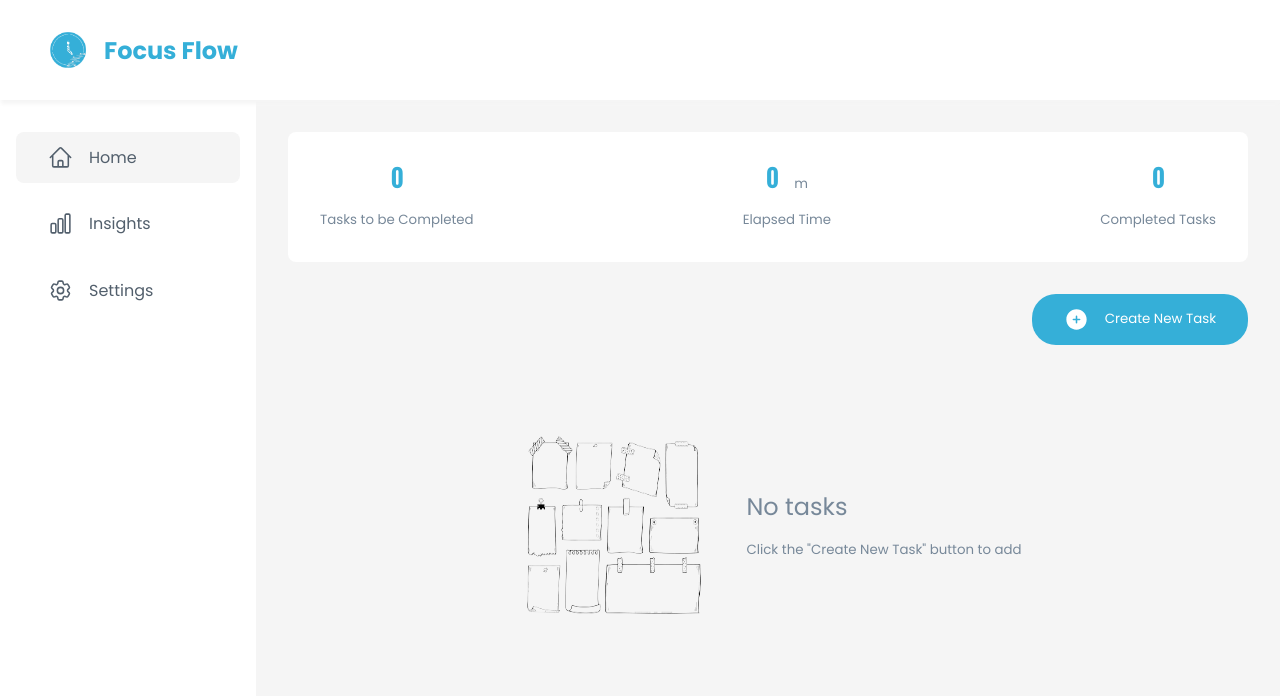
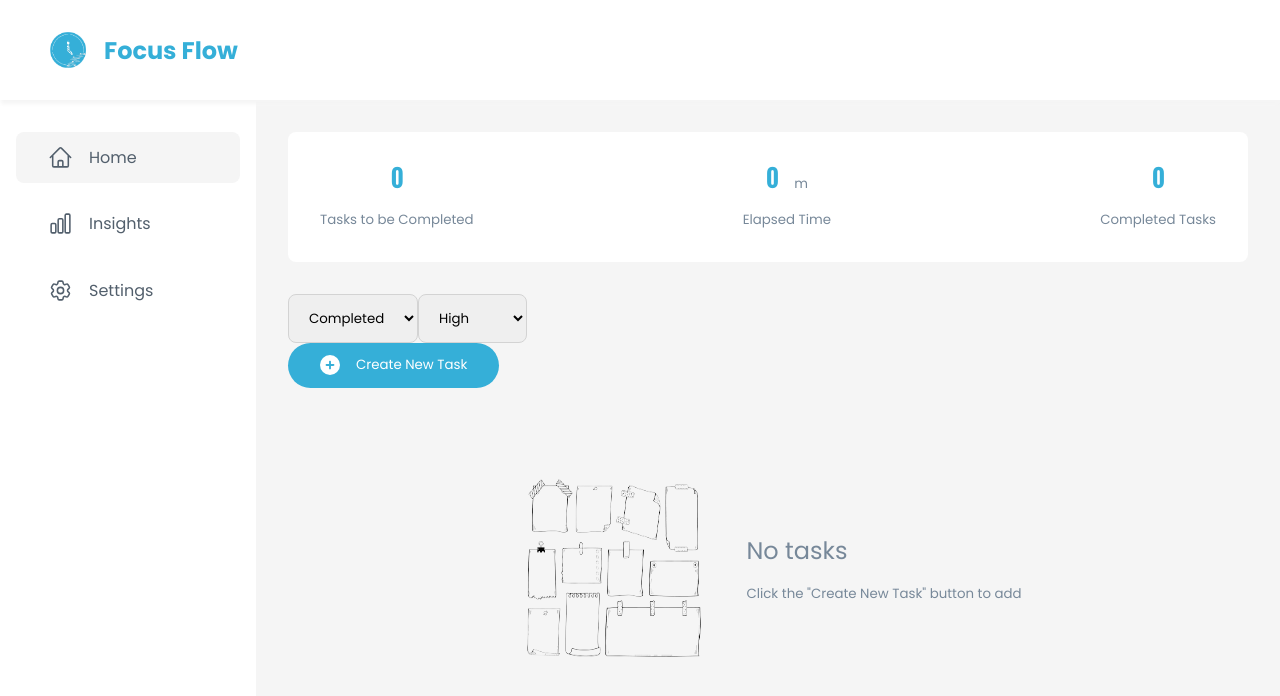
Before and after one commit to NeeshuSharmaa/focusFlow, a React (Vite) app: page / in a window 1280 px wide. Shown: the top 696 px of the page. Built offline with nearby package versions, Linux system fonts and the light colour scheme.

Commit message:
feat: taskCompleted, durationSaved, persist tasks

```diff
--- a/src/features/tasksSlice.jsx
+++ b/src/features/tasksSlice.jsx
@@ -10,6 +10,12 @@ const tasksSlice = createSlice({
   reducers: {
     createdNewTask: (state, action) => {
       state.allTasks = [...state.allTasks, action.payload.task];
+      // localStorage.setItem(
+      //   "tasks",
+      //   JSON.stringify([...state.allTasks, action.payload.task])
+      // );
+
+      localStorage.setItem("tasks", JSON.stringify(state.allTasks));
     },
     pomodoroMode: (state) => {
       state.isPomodoro = true;
@@ -17,10 +23,40 @@ const tasksSlice = createSlice({
     stopwatchMode: (state) => {
       state.isPomodoro = false;
     },
+    taskCompleted: (state, action) => {
+      const updatedTasks = state.allTasks.map((task) =>
+        task.id === action.payload.id
+          ? { ...task, completed: !task.completed }
+          : task
+      );
+
+      state.allTasks = updatedTasks;
+      localStorage.setItem("tasks", JSON.stringify(state.allTasks));
+    },
+    durationSaved: (state, { payload }) => {
+      const duration = state.isPomodoro
+        ? 25 * 60 - payload.currentTime
+        : payload.currentTime;
+      const updatedTasks = state.allTasks.map((task) =>
+        task.id === payload.id
+          ? task.elapsedTime
+            ? { ...task, elapsedTime: duration + task.elapsedTime }
+            : { ...task, elapsedTime: duration }
+          : task
+      );
+
+      state.allTasks = updatedTasks;
+      localStorage.setItem("tasks", JSON.stringify(state.allTasks));
+    },
   },
 });
 
 export default tasksSlice.reducer;
 
-export const { createdNewTask, pomodoroMode, stopwatchMode } =
-  tasksSlice.actions;
+export const {
+  createdNewTask,
+  pomodoroMode,
+  stopwatchMode,
+  taskCompleted,
+  durationSaved,
+} = tasksSlice.actions;
--- a/src/pages/home/Home.jsx
+++ b/src/pages/home/Home.jsx
@@ -6,6 +6,8 @@ import Task from "./components/task/Task";
 import TaskModal from "./components/taskModal/TaskModal";
 
 import "./Home.css";
+import { FontAwesomeIcon } from "@fortawesome/react-fontawesome";
+import { faCirclePlus } from "@fortawesome/free-solid-svg-icons";
 
 export default function Home() {
   const [showTaskModal, setShowTaskModal] = useState(false);
@@ -15,24 +17,27 @@ export default function Home() {
   return (
     <div className="home">
       <SummaryOnHome tasks={tasks} />
-      <button className="primary-btn" onClick={() => setShowTaskModal(true)}>
-        <svg
-          xmlns="http://www.w3.org/2000/svg"
-          viewBox="0 0 24 24"
-          fill="currentColor"
-          className="w-6 h-6"
-          height="25"
-          width="25"
-        >
-          <path
-            fillRule="evenodd"
-            d="M12 2.25c-5.385 0-9.75 4.365-9.75 9.75s4.365 9.75 9.75 9.75 9.75-4.365 9.75-9.75S17.385 2.25 12 2.25zM12.75 9a.75.75 0 00-1.5 0v2.25H9a.75.75 0 000 1.5h2.25V15a.75.75 0 001.5 0v-2.25H15a.75.75 0 000-1.5h-2.25V9z"
-            clipRule="evenodd"
-          />
-        </svg>
-
-        <span>Create New Task</span>
-      </button>
+      <div className="flex-row-jb">
+        <div className="filters-home">
+          <select>
+            <option value="completed">Completed</option>
+            <option value="pending">Pending</option>
+            <option value="both">Both</option>
+            <span className="select-placeholder">By Priority</span>
+          </select>
+          <select>
+            <option value="high">High</option>
+            <option value="medium">Medium</option>
+            <option value="low"> Low</option>
+            <option value="none">None</option>
+            <span className="select-placeholder">By Priority</span>
+          </select>
+        </div>
+        <button className="primary-btn" onClick={() => setShowTaskModal(true)}>
+          <FontAwesomeIcon icon={faCirclePlus} className="fa-icon" />
+          <span>Create New Task</span>
+        </button>
+      </div>
 
       {!!tasks.length && (
         <section className="tasks-list">
--- a/src/pages/home/components/task/Task.jsx
+++ b/src/pages/home/components/task/Task.jsx
@@ -4,13 +4,17 @@ import "./Task.css";
 import { useDispatch } from "react-redux";
 
 import ChooseTimerModal from "./ChooseTimerModal";
+import { FontAwesomeIcon } from "@fortawesome/react-fontawesome";
+import { faCircleCheck, faCirclePlay } from "@fortawesome/free-solid-svg-icons";
+import { faCircle } from "@fortawesome/free-regular-svg-icons";
+import { taskCompleted } from "../../../../features/tasksSlice";
 
-export default function Task({ id, name, dueDate }) {
+export default function Task({ id, name, dueDate, completed }) {
   const [timerModeModal, setTimerModeModal] = useState(false);
   const dispatch = useDispatch();
 
   return (
-    <div className="task" onClick={() => setTimerModeModal(true)}>
+    <div className="task">
       {timerModeModal && (
         <ChooseTimerModal
           dispatch={dispatch}
@@ -19,20 +23,18 @@ export default function Task({ id, name, dueDate }) {
         />
       )}
       <div>
-        <svg
-          xmlns="http://www.w3.org/2000/svg"
-          viewBox="0 0 24 24"
-          fill="var(--primary-blue)"
-          className="w-6 h-6"
-          height="22"
-          width="22"
-        >
-          <path
-            fillRule="evenodd"
-            d="M2.25 12c0-5.385 4.365-9.75 9.75-9.75s9.75 4.365 9.75 9.75-4.365 9.75-9.75 9.75S2.25 17.385 2.25 12zm14.024-.983a1.125 1.125 0 010 1.966l-5.603 3.113A1.125 1.125 0 019 15.113V8.887c0-.857.921-1.4 1.671-.983l5.603 3.113z"
-            clipRule="evenodd"
+        <FontAwesomeIcon
+          icon={completed ? faCircleCheck : faCircle}
+          className={completed ? "gray" : "blue"}
+          onClick={() => dispatch(taskCompleted({ id }))}
+        />
+        {!completed && (
+          <FontAwesomeIcon
+            icon={faCirclePlay}
+            className="blue"
+            onClick={() => setTimerModeModal(true)}
           />
-        </svg>
+        )}
         <span>{name}</span>
       </div>
       <span>{dueDate}</span>
--- a/src/pages/home/components/taskModal/TaskModal.jsx
+++ b/src/pages/home/components/taskModal/TaskModal.jsx
@@ -25,6 +25,7 @@ export default function TaskModal({ setShowTaskModal, showTaskModal }) {
         description: "",
         dueDate: "",
         priority: "",
+        completed: false,
       });
       setShowTaskModal(false);
     } else {
@@ -101,7 +102,7 @@ export default function TaskModal({ setShowTaskModal, showTaskModal }) {
             <option value="high">High </option>
             <option value="medium">Medium </option>
             <option value="low">Low </option>
-            <option value="none">No Priority</option>
+            <option value="none">None</option>
           </select>
           <span className={newTask.priority ? "hidden" : "priority"}>
             Priority
--- a/src/pages/timer/Button.jsx
+++ b/src/pages/timer/Button.jsx
@@ -4,7 +4,7 @@ import {
 } from "@fortawesome/free-regular-svg-icons";
 import { faCirclePause } from "@fortawesome/free-solid-svg-icons";
 import { FontAwesomeIcon } from "@fortawesome/react-fontawesome";
-import { useState } from "react";
+
 import { useSelector } from "react-redux";
 
 export default function Button({
--- a/src/pages/timer/Pomodoro.jsx
+++ b/src/pages/timer/Pomodoro.jsx
@@ -67,10 +67,12 @@ export default function Pomodoro() {
       />
       {stopActive && (
         <StopTimerModal
+          time={time}
+          initialTime={25 * 60}
+          taskId={taskToTrack.id}
           setStopActive={setStopActive}
           setTimerIsActive={setTimerIsActive}
           setTime={setTime}
-          initialTime={25 * 60}
         />
       )}
     </div>
--- a/src/pages/timer/StopTimerModal.jsx
+++ b/src/pages/timer/StopTimerModal.jsx
@@ -5,13 +5,18 @@ import {
 } from "@fortawesome/free-regular-svg-icons";
 import { FontAwesomeIcon } from "@fortawesome/react-fontawesome";
 import { useNavigate } from "react-router";
+import { useDispatch } from "react-redux";
+import { durationSaved, taskCompleted } from "../../features/tasksSlice";
 
 export default function StopTimerModal({
+  time,
+  initialTime,
+  taskId,
   setStopActive,
   setTimerIsActive,
   setTime,
-  initialTime,
 }) {
+  const dispatch = useDispatch();
   const navigate = useNavigate();
   return (
     <div className="modal">
@@ -23,8 +28,9 @@ export default function StopTimerModal({
         <div className="actions">
           <div
             onClick={() => {
-              console.log("elapsed time saved");
-              console.log("task marked as COMPLETED");
+              dispatch(durationSaved({ id: taskId, currentTime: time }));
+              dispatch(taskCompleted({ id: taskId }));
+
               setStopActive(false);
               setTime(initialTime);
               navigate("/");
@@ -45,6 +51,7 @@ export default function StopTimerModal({
           <div
             onClick={() => {
               console.log("elapsed time saved");
+              dispatch(durationSaved({ id: taskId, currentTime: time }));
               setStopActive(false);
               setTime(initialTime);
               navigate("/");
--- a/src/pages/timer/Stopwatch.jsx
+++ b/src/pages/timer/Stopwatch.jsx
@@ -1,10 +1,6 @@
 import { useEffect, useState } from "react";
 import { FontAwesomeIcon } from "@fortawesome/react-fontawesome";
-import {
-  faCircle,
-  faCirclePause,
-  faCirclePlay,
-} from "@fortawesome/free-regular-svg-icons";
+import { faCircle } from "@fortawesome/free-regular-svg-icons";
 import { useSelector } from "react-redux";
 import { useParams } from "react-router";
 import Button from "./Button";
@@ -52,13 +48,16 @@ export default function Stopwatch() {
         time={time}
         setTime={setTime}
         initialTime={0}
+        setStopActive={setStopActive}
       />
       {stopActive && (
         <StopTimerModal
+          time={time}
+          initialTime={0}
+          taskId={taskToTrack.id}
           setStopActive={setStopActive}
           setTimerIsActive={setTimerIsActive}
           setTime={setTime}
-          initialTime={25 * 60}
         />
       )}
     </div>
```
